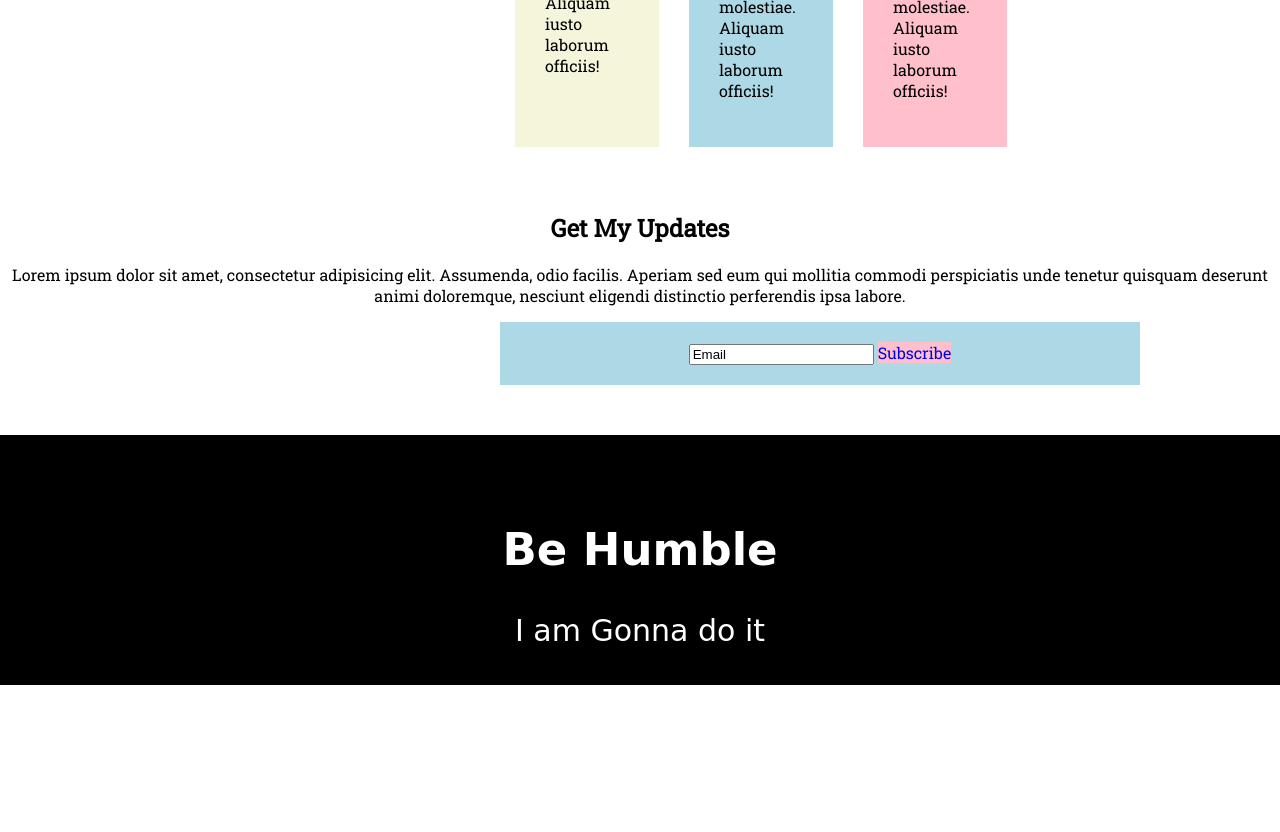
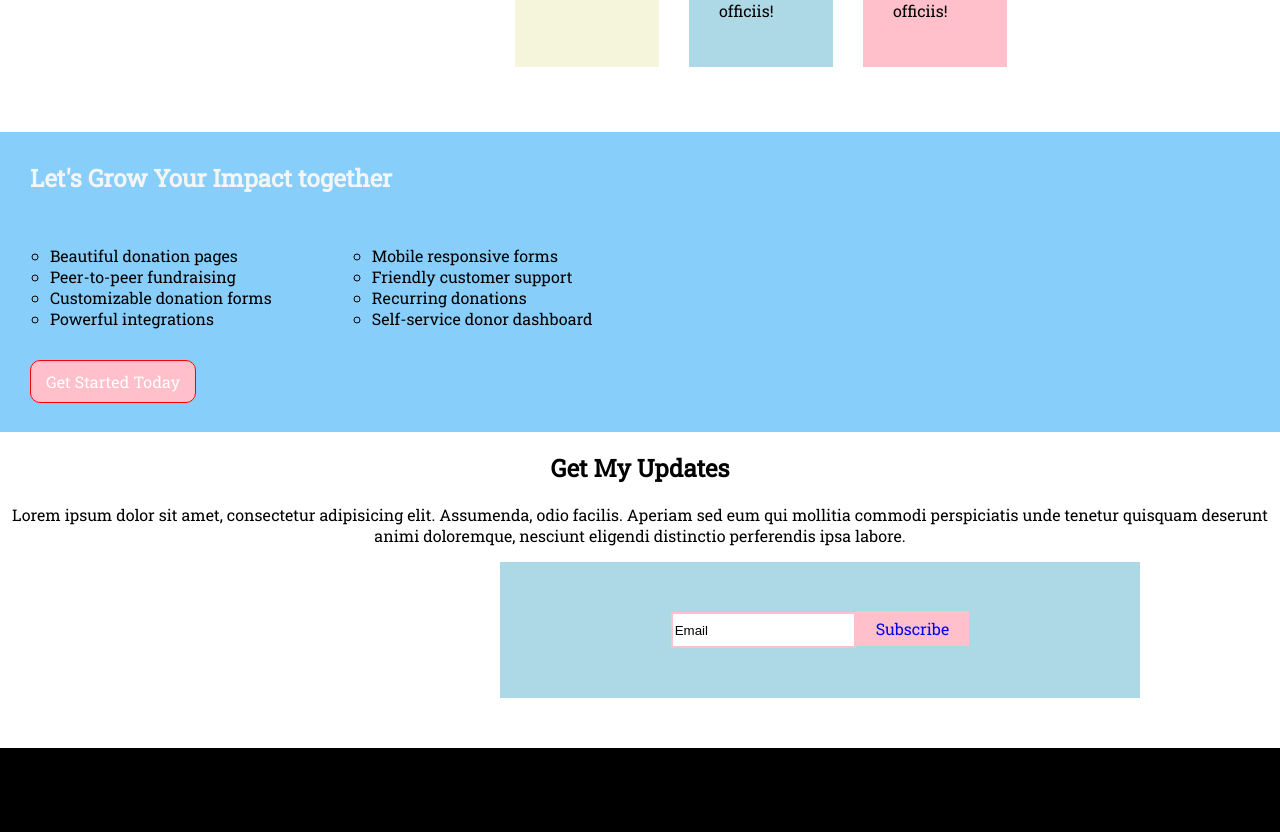
Before and after one commit to ak-armu/donation-site, a plain HTML site: page index.html in a window 1280 px wide. Shown: the part 1920-2752 px from the top of the page. Before the commit the page ends 2605 px from the top, so only its background shows below. Drawn offline with Linux system fonts and the light colour scheme; a web font is replaced by a local one.

Commit message:
complete assignment

```diff
--- a/index.html
+++ b/index.html
@@ -9,8 +9,8 @@
     <link rel="preconnect" href="https://fonts.gstatic.com" crossorigin>
     <link href="https://fonts.googleapis.com/css2?family=Kantumruy+Pro&family=Poppins&family=Roboto+Mono&family=Roboto+Slab&display=swap" rel="stylesheet">
     <link rel="preconnect" href="https://fonts.googleapis.com">
-<link rel="preconnect" href="https://fonts.gstatic.com" crossorigin>
-<link href="https://fonts.googleapis.com/css2?family=Kantumruy+Pro&family=Poppins&family=Roboto+Mono&family=Roboto+Slab&family=The+Nautigal:wght@700&display=swap" rel="stylesheet">
+    <link rel="preconnect" href="https://fonts.gstatic.com" crossorigin>
+    <link href="https://fonts.googleapis.com/css2?family=Kantumruy+Pro&family=Lobster&family=Poppins&family=Roboto+Mono&family=Roboto+Slab&family=The+Nautigal:wght@700&display=swap" rel="stylesheet">
     <link rel="stylesheet" href="style.css">
 </head>
 <body>
@@ -68,6 +68,40 @@
         </div>
     </section>
 
+    <section class="lets-start">
+        <div class="heading">
+            <h1>Let's Grow Your Impact together</h1>
+        </div>
+
+        <div class="list">
+            <div>
+                <ul class="circle-style">
+                    <li>Beautiful donation pages
+                    </li>
+                    <li>Peer-to-peer fundraising
+                    </li>
+                    <li>Customizable donation forms
+                    </li>
+                    <li>Powerful integrations
+                    </li>
+                </ul>
+            </div>
+            <div>
+                <ul class="circle-style">
+                    <li>Mobile responsive forms
+                    </li>
+                    <li>Friendly customer support
+                    </li>
+                    <li>Recurring donations
+                    </li>
+                    <li>Self-service donor dashboard
+                    </li>
+                </ul>
+            </div>
+        </div><br>
+        <a href="#" class="start-button">Get Started Today</a>
+    </section>
+
     <section class="update-section">
         <div class="update-text">
             <h2>Get My Updates</h2>
@@ -76,7 +110,7 @@
 
         <div class="subscription">
             <form action="#" class="email-box">
-                <input type="text" value="Email" id="email">
+                <input type="text" value="Email" id="email" class="email-input">
                 <a href="#" class="subscribe">Subscribe</a>
             </form>
         </div>
--- a/style.css
+++ b/style.css
@@ -13,21 +13,22 @@ body{
 
 }
 .head-button{
-    color: azure;
+    color: black;
     text-decoration: none;
     padding: 15px 30px;
-    background-color: gray;
-    border: 5px solid darkblue ;
+    background-color: lightblue;
+    border: 2px solid red ;
     border-radius: 10px;
 }
 
 .header-section{
     background-image: url(images/donation.png);
     width: 100%;
-    height: 600px;
+    height: 550px;
     background-repeat: no-repeat;
     background-size: cover;
-    margin-bottom: 80px;
+    margin-bottom: 50px;
+    margin-top: 0%;
 }
 
 .amount-section{
@@ -50,7 +51,7 @@ body{
     padding: 25px;
     height: 50px;
     background-color: lightblue;
-    border: 5px solid green;
+    border: 5px solid red;
 
 }
 hr{
@@ -101,6 +102,34 @@ hr{
     border: 15px solid white;
 }
 
+.lets-start{
+    width: 100%;
+    height: 300px;
+    background-color: lightskyblue;
+
+}
+.heading{
+    color: whitesmoke;
+    text-align: left;
+    padding: 10px 30px;
+}
+.list{
+    display: flex;
+}
+.circle-style{
+    list-style-type: circle;
+    padding: 5px 50px;
+}
+.start-button{
+    color: white;
+    text-align: center;
+    text-decoration: none;
+    padding: 10px 15px;
+    background-color: pink;
+    border: 1px solid red;
+    border-radius: 10px;
+    margin-left: 30px;
+}
 .update-section{
     width: 100%;
     text-align: center;
@@ -113,10 +142,15 @@ hr{
 
 }
 .email-box{
-    padding: 20px 50px;
+    padding: 50px 70px;
 }
-
+.email-input{
+    height: 30px;
+    margin-right: -4px;
+    border: 2px solid pink;
+}
 .subscribe{
+    padding: 7px 20px;
     text-decoration: none;
     background-color: pink;
 }
```
